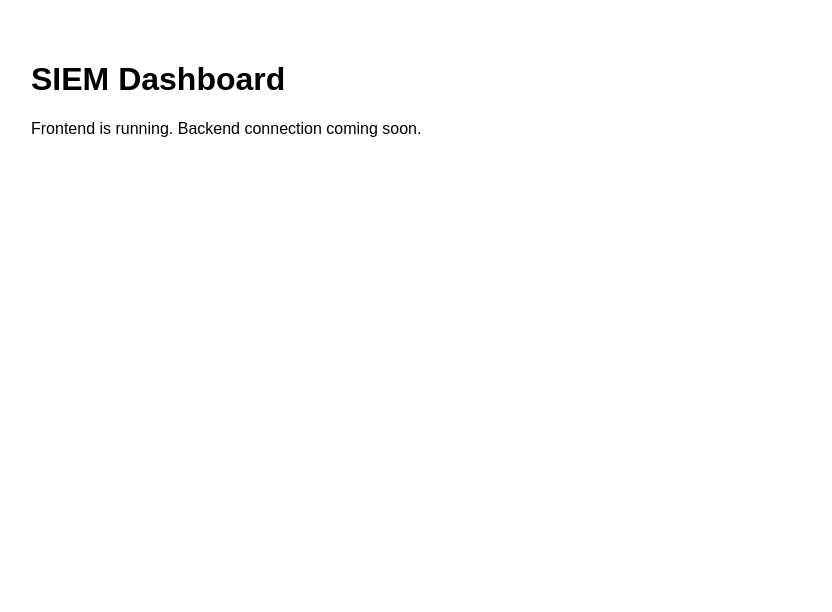
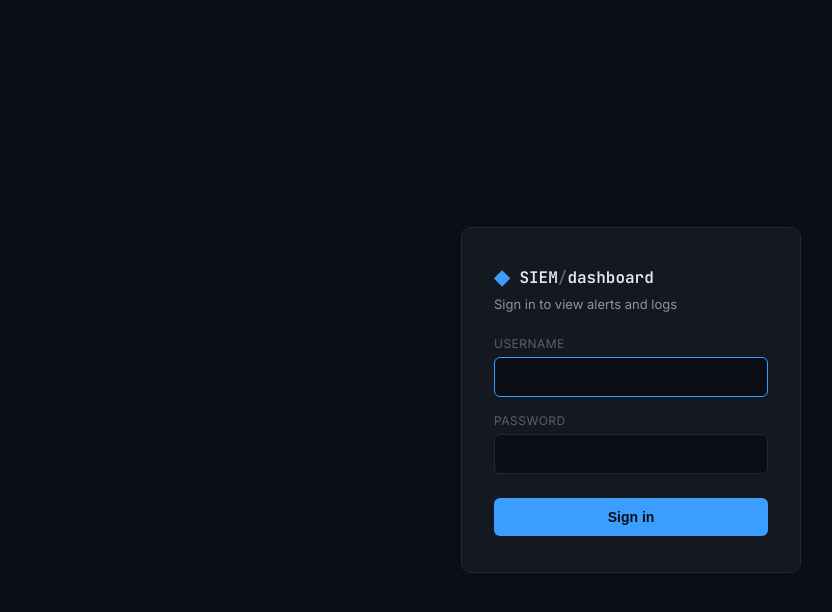
Before and after one commit to SharadKesariMN/siem-dashboard, a React (Vite) app in the folder frontend/: page / in a window 1280 px wide. Shown: the top 612 px of the page, without its empty margins (9-841 px from the left). Built offline with nearby package versions, Linux system fonts and the light colour scheme; no server answers.

Commit message:
fix: restore App.jsx routing (had reverted to Step 2 placeholder)

```diff
--- a/frontend/src/App.jsx
+++ b/frontend/src/App.jsx
@@ -1,9 +1,38 @@
+import { useState, useEffect } from 'react'
+import { BrowserRouter, Routes, Route } from 'react-router-dom'
+import AppShell from './components/layout/AppShell'
+import AlertsPage from './pages/AlertsPage'
+import AlertDetailPage from './pages/AlertDetailPage'
+import LogsPage from './pages/LogsPage'
+import LoginPage from './pages/LoginPage'
+import { getStoredAuth } from './lib/api'
+import './styles/global.css'
+
 function App() {
+  const [isAuthed, setIsAuthed] = useState(false)
+  const [checked, setChecked] = useState(false)
+
+  useEffect(() => {
+    setIsAuthed(!!getStoredAuth())
+    setChecked(true)
+  }, [])
+
+  if (!checked) return null
+
+  if (!isAuthed) {
+    return <LoginPage onLogin={() => setIsAuthed(true)} />
+  }
+
   return (
-    <div style={{ padding: '2rem', fontFamily: 'sans-serif' }}>
-      <h1>SIEM Dashboard</h1>
-      <p>Frontend is running. Backend connection coming soon.</p>
-    </div>
+    <BrowserRouter>
+      <AppShell onLogout={() => setIsAuthed(false)}>
+        <Routes>
+          <Route path="/" element={<AlertsPage />} />
+          <Route path="/alerts/:id" element={<AlertDetailPage />} />
+          <Route path="/logs" element={<LogsPage />} />
+        </Routes>
+      </AppShell>
+    </BrowserRouter>
   )
 }
 
```
